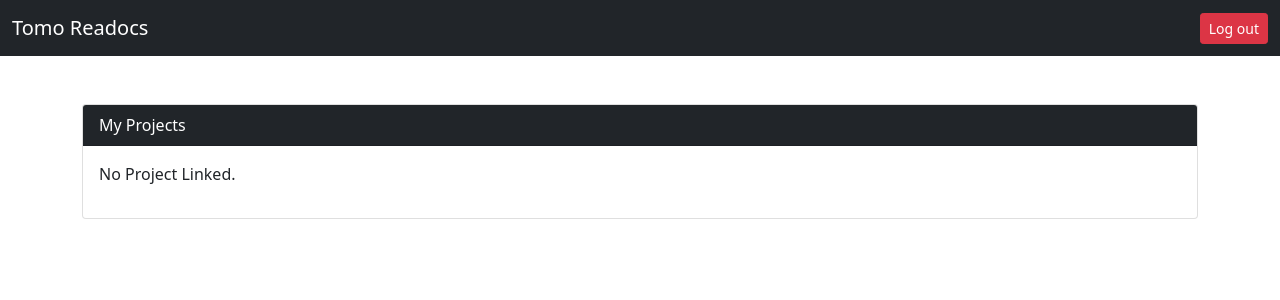
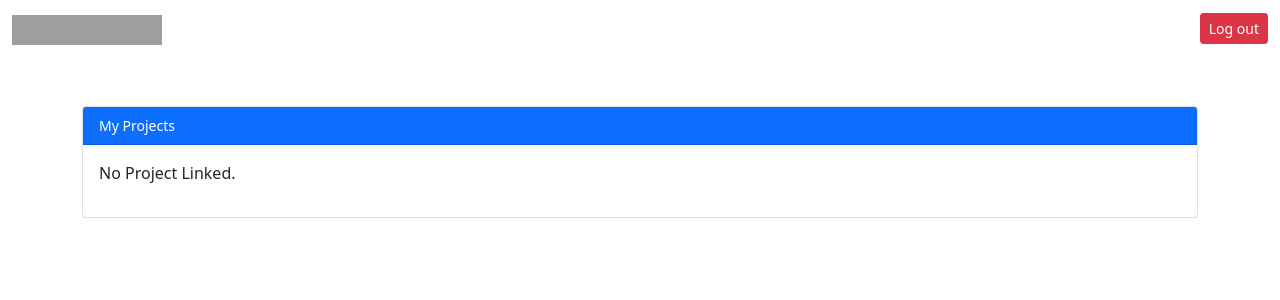
Before and after one commit to gevonstria/readocs, a Django app: page / in a window 1280 px wide. Shown: the top 300 px of the page. Run offline with Django 4.2, Linux system fonts and the light colour scheme; the visitor is signed in with stand-in values (Sample User, id 1); data that the repository does not hold is empty; grey boxes are pictures that could not be loaded.

Commit message:
for golden

```diff
--- a/docker-compose.yml
+++ b/docker-compose.yml
@@ -26,7 +26,6 @@ services:
     build:
       context: .
       dockerfile: Dockerfile
-    command: "python manage.py runserver 0.0.0.0:8080"
     env_file:
       - .env
     ports:
--- a/readocs/templates/projects.html
+++ b/readocs/templates/projects.html
@@ -12,9 +12,11 @@
     <title>Tomo ReaDocs</title>
   </head>
 <body>
-    <nav class="navbar navbar-expand-lg navbar-light bg-dark">
+    <nav class="navbar navbar-expand-lg navbar-light bg-white">
       <div class="container-fluid">
-        <a class="navbar-brand text-white fs-5" href="#">Tomo Readocs</a>
+        <a class="navbar-brand" href="#">
+          <img src="https://goldenfinancing.com/wp-content/uploads/2018/08/tglfc-logo.png" width="150" height="30" alt="">
+        </a>
           <div class="d-flex">
             <a href="/logout" class="btn btn-sm btn-danger" type="submit">Log out</a>
           </div>
@@ -26,7 +28,7 @@
         <div class="row mt-5">
             <div class="col">
                 <div class="card">
-                  <div class="card-header bg-dark text-white fs-6">
+                  <div class="card-header bg-primary text-white small">
                     My Projects
                   </div>
                   <div class="card-body">
--- a/readocs/templates/swagger-ui.html
+++ b/readocs/templates/swagger-ui.html
@@ -13,9 +13,11 @@
   <link rel="stylesheet" href="https://unpkg.com/swagger-ui-dist@4.5.0/swagger-ui.css" />
 </head>
 <body>
-<nav class="navbar navbar-expand-lg navbar-light bg-dark">
+<nav class="navbar navbar-expand-lg navbar-light bg-white">
   <div class="container-fluid">
-    <a class="navbar-brand text-white fs-5" href="/">Tomo Readocs</a>
+    <a class="navbar-brand" href="#">
+      <img src="https://goldenfinancing.com/wp-content/uploads/2018/08/tglfc-logo.png" width="150" height="30" alt="">
+    </a>
       <div class="d-flex">
         <a href="/logout" class="btn btn-sm btn-danger" type="submit">Log out</a>
       </div>
```
Also changed, not shown: readocs/templates/login.html (+4 -3 lines), readocs/core/static/core/tlgfc_temp_home.png (added).
